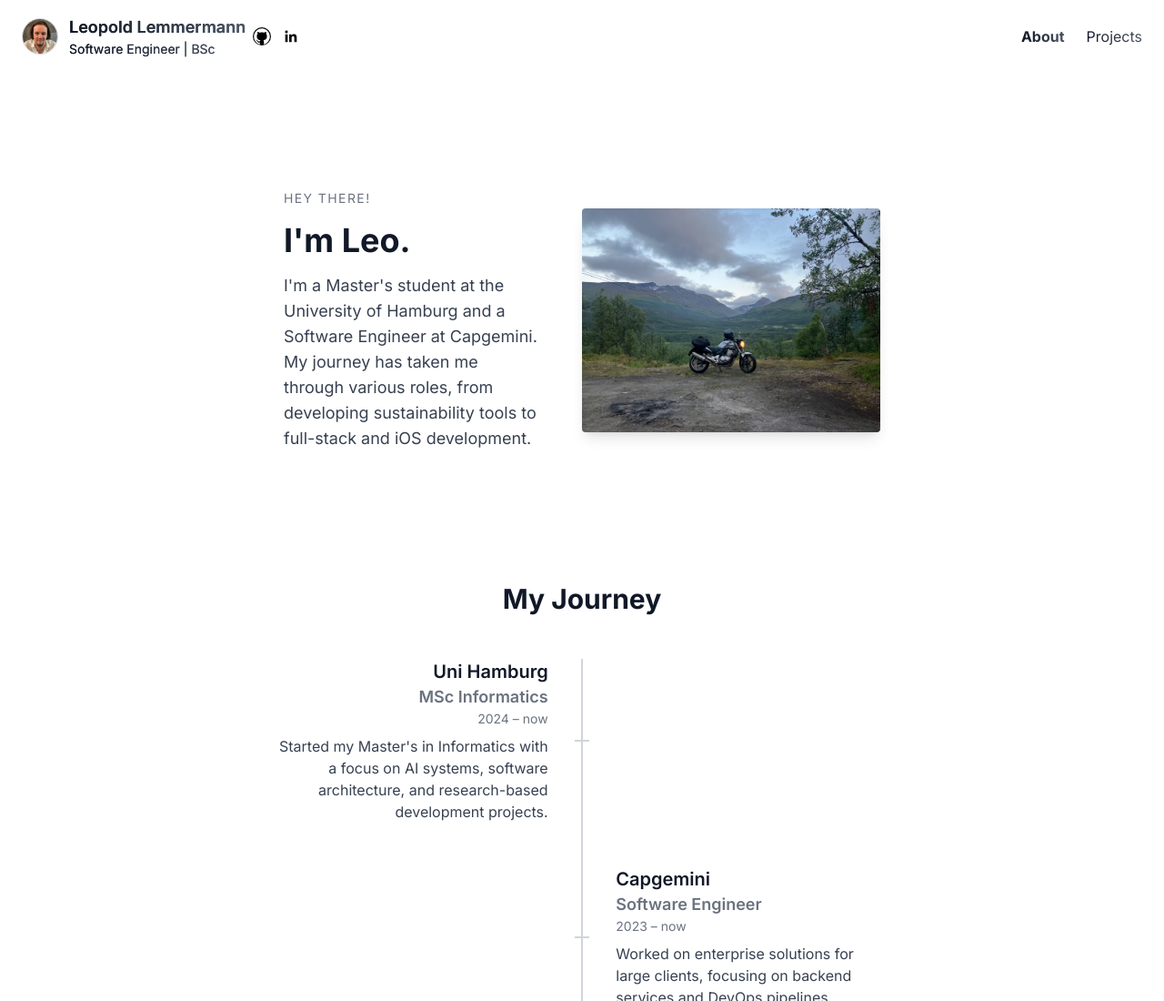
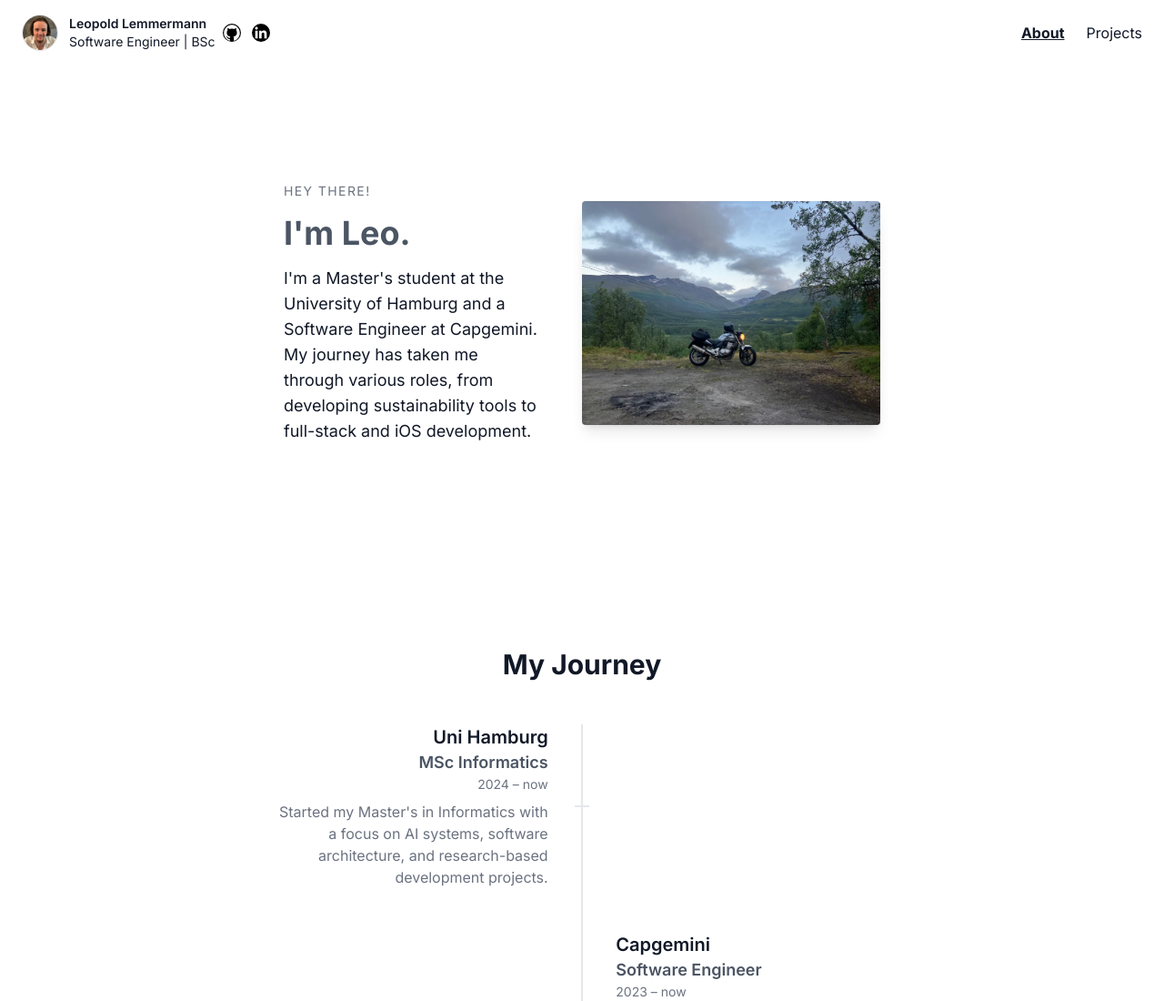
Before and after one commit to leo-lem/leolem.dev, an Astro site: page /about in a window 1280 px wide. Shown: the top 1100 px of the page at 91% size. Built offline with nearby package versions, Linux system fonts and the light colour scheme; Astro itself is replaced by a stand-in of ours.

Commit message:
Unified color schema and extracted timeline component.

```diff
--- a/src/components/NavBar.astro
+++ b/src/components/NavBar.astro
@@ -1,57 +1,68 @@
 ---
 const avatarUrl = "/profile.webp";
 const currentPath = new URL(Astro.request.url).pathname;
+const socials = [
+  {
+    href: "https://github.com/leo-lem",
+    label: "GitHub",
+    icon: "github.svg"
+  },
+  {
+    href: "https://linkedin.com/in/leopoldlemmermann",
+    label: "LinkedIn",
+    icon: "linkedin.svg"
+  }
+];
+const navigation = [
+  {
+    href: "/about",
+    label: "About"
+  },
+  {
+    href: "/projects",
+    label: "Projects"
+  }
+];
 ---
 
 <nav
-  class="flex flex-col md:flex-row md:items-center md:justify-between px-4 md:px-6 py-4 bg-white dark:bg-black text-gray-900 dark:text-gray-100 shadow shadow-white/15 space-y-4 md:space-y-0"
+  class="flex flex-col md:flex-row md:items-center md:justify-between px-4 md:px-6 py-4 shadow shadow-white/15 space-y-4 md:space-y-0"
+  style="background-color: var(--bg-color);"
 >
   <!-- Left block: avatar + name + socials -->
   <div class="flex items-center space-x-2 min-w-0 flex-shrink">
-    <a
-      href="/"
-      class="flex items-center space-x-3 group nav-link-gradient min-w-0 flex-shrink"
-    >
+    <a href="/" class="flex items-center space-x-3 group flex-shrink">
       <img
         src={avatarUrl}
         alt="Leopold Lemmermann"
-        class="w-10 h-10 rounded-full object-cover border border-gray-300 dark:border-gray-700 transform transition group-hover:scale-105 flex-shrink-0"
+        class="w-10 h-10 rounded-full object-cover border transform transition group-hover:scale-105 flex-shrink-0"
       />
-      <div class="flex flex-col whitespace-nowrap min-w-0">
-        <span
-          class="font-semibold text-xs sm:text-sm md:text-base lg:text-lg truncate"
+      <div
+        class="flex flex-col whitespace-nowrap min-w-0 animate-slidefadein nav-link-gradient"
+      >
+        <span class="font-semibold text-xs sm:text-sm truncate"
           >Leopold Lemmermann</span
         >
         <span class="text-xs sm:text-sm truncate">Software Engineer | BSc</span>
       </div>
     </a>
 
+    <!-- Social links -->
     <div
       class="flex flex-col sm:flex-col md:flex-row items-center space-y-2 sm:space-y-2 md:space-y-0 md:space-x-3 opacity-0 animate-slidefadein flex-shrink-0"
     >
+      {
+        socials.map(({ href, label, icon }) => (
           <a
-        href="https://github.com/leo-lem"
-        target="_blank"
+            href={href}
+            style="color: var(--text-color);"
             rel="noopener noreferrer"
             class="hover:opacity-70 transition"
           >
-        <img
-          src="/github.svg"
-          alt="GitHub"
-          class="h-5 w-5 invert dark:invert-0"
-        />
+            <img src={icon} alt={label} class="h-5 w-5 invert dark:invert-0" />
           </a>
-      <a
-        href="https://linkedin.com/in/leopoldlemmermann"
-        target="_blank"
-        class="hover:opacity-70 transition"
-      >
-        <img
-          src="/linkedin.svg"
-          alt="LinkedIn"
-          class="h-5 w-5 text-gray-900 dark:text-gray-100"
-        />
-      </a>
+        ))
+      }
     </div>
   </div>
 
@@ -59,17 +70,15 @@ const currentPath = new URL(Astro.request.url).pathname;
   <div
     class="flex flex-col md:flex-row md:space-x-6 space-y-2 md:space-y-0 opacity-0 animate-slidefadein items-center"
   >
+    {
+      navigation.map(({ href, label }) => (
         <a
-      href="/about"
-      class={`nav-link-gradient ${currentPath === "/about" ? "font-bold underline" : ""}`}
+          href={href}
+          class={`nav-link-gradient ${currentPath === href ? "font-bold underline" : ""}`}
         >
-      About
+          {label}
         </a>
-    <a
-      href="/projects"
-      class={`nav-link-gradient ${currentPath === "/projects" ? "font-bold underline" : ""}`}
-    >
-      Projects
-    </a>
+      ))
+    }
   </div>
 </nav>
--- /dev/null
+++ b/src/components/Timeline.astro
@@ -0,0 +1,98 @@
+---
+export interface Station {
+  data: {
+    title: string;
+    subtitle: string;
+    year: number;
+    duration: string;
+  };
+  body: any;
+}
+
+const { stations } = Astro.props;
+---
+
+<section class="max-w-5xl mx-auto py-12 px-4">
+  <h2 class="text-3xl font-bold mb-12 text-center">My Journey</h2>
+
+  <div class="relative">
+    <!-- Timeline bar -->
+    <div
+      class="hidden md:block absolute left-1/2 transform -translate-x-1/2 h-full border-l-2"
+    >
+    </div>
+    <div class="md:hidden absolute left-0 ml-4 top-0 bottom-0 border-l-2"></div>
+
+    {
+      stations.map((station: Station, index: number) => (
+        <div class="mb-12 md:grid md:grid-cols-9 md:items-center">
+          {index % 2 === 0 && (
+            <>
+              <div class="hidden md:block md:col-span-4 md:text-right">
+                <h3 class="text-xl font-semibold">{station.data.title}</h3>
+                <h4
+                  class="text-lg font-semibold"
+                  style="color: var(--text-secondary-color);"
+                >
+                  {station.data.subtitle}
+                </h4>
+                <p class="text-sm" style="color: var(--text-muted-color);">
+                  {station.data.year} – {station.data.duration}
+                </p>
+                <div class="mt-2" style="color: var(--text-muted-color);">
+                  {station.body}
+                </div>
+              </div>
+              <div class="hidden md:flex md:col-span-1 justify-center">
+                <div class="w-4 border-t-2" />
+              </div>
+              <div class="md:col-span-4" />
+            </>
+          )}
+
+          {index % 2 !== 0 && (
+            <>
+              <div class="md:col-span-4" />
+              <div class="hidden md:flex md:col-span-1 justify-center">
+                <div class="w-4 border-t-2" />
+              </div>
+              <div class="hidden md:block md:col-span-4 md:text-left">
+                <h3 class="text-xl font-semibold">{station.data.title}</h3>
+                <h4
+                  class="text-lg font-semibold"
+                  style="color: var(--text-secondary-color);"
+                >
+                  {station.data.subtitle}
+                </h4>
+                <p class="text-sm" style="color: var(--text-muted-color);">
+                  {station.data.year} – {station.data.duration}
+                </p>
+                <div class="mt-2" style="color: var(--text-muted-color);">
+                  {station.body}
+                </div>
+              </div>
+            </>
+          )}
+
+          {/* Mobile layout */}
+          <div class="md:hidden pl-10 relative">
+            <div class="absolute left-0 top-3 w-4 border-t-2" />
+            <h3 class="text-xl font-semibold">{station.data.title}</h3>
+            <h4
+              class="text-lg font-semibold"
+              style="color: var(--text-secondary-color);"
+            >
+              {station.data.subtitle}
+            </h4>
+            <p class="text-sm" style="color: var(--text-muted-color);">
+              {station.data.year} – {station.data.duration}
+            </p>
+            <div class="mt-2" style="color: var(--text-muted-color);">
+              {station.body}
+            </div>
+          </div>
+        </div>
+      ))
+    }
+  </div>
+</section>
--- a/src/layouts/BaseLayout.astro
+++ b/src/layouts/BaseLayout.astro
@@ -1,6 +1,6 @@
 ---
-import Navbar from "../components/NavBar.astro";
 import "../styles/global.css";
+import NavBar from "../components/NavBar.astro";
 const { title } = Astro.props;
 ---
 
@@ -17,9 +17,12 @@ const { title } = Astro.props;
       rel="stylesheet"
     />
   </head>
-  <body class="bg-white dark:bg-black text-gray-900 dark:text-gray-100">
-    <Navbar />
-    <main class="max-w-3xl mx-auto p-8">
+  <body
+    style="background-color: var(--bg-color); color: var(--text-color); border-color: var(--border-color);"
+  >
+    <NavBar />
+
+    <main class="max-w-3xl mx-auto p-8 gap-20 flex flex-col">
       <slot />
     </main>
   </body>
--- a/src/pages/about.astro
+++ b/src/pages/about.astro
@@ -1,5 +1,6 @@
 ---
 import BaseLayout from "../layouts/BaseLayout.astro";
+import Timeline from "../components/Timeline.astro";
 import { getCollection } from "astro:content";
 
 const raw_stations = await getCollection("stations");
@@ -21,19 +22,25 @@ const stations = raw_stations.map((station) => {
 });
 ---
 
-<BaseLayout title="About">
+<BaseLayout title="About me">
   <section
     class="flex flex-col md:flex-row items-center justify-center py-24 px-6 space-y-8 md:space-y-0 md:space-x-12 text-center md:text-left max-w-5xl mx-auto"
   >
     <!-- Left text block -->
     <div class="space-y-4">
       <p
-        class="uppercase tracking-widest text-sm text-gray-500 dark:text-gray-400"
+        class="uppercase tracking-widest text-sm"
+        style="color: var(--text-muted-color);"
       >
         Hey there!
       </p>
-      <h1 class="text-4xl font-bold">I'm Leo.</h1>
-      <p class="text-lg max-w-md text-gray-700 dark:text-gray-300">
+      <h1
+        class="text-4xl font-bold"
+        style="color: var(--text-secondary-color);"
+      >
+        I'm Leo.
+      </h1>
+      <p class="text-lg max-w-md">
         I'm a Master's student at the University of Hamburg and a Software
         Engineer at Capgemini. My journey has taken me through various roles,
         from developing sustainability tools to full-stack and iOS development.
@@ -48,84 +55,5 @@ const stations = raw_stations.map((station) => {
     />
   </section>
 
-  <section class="max-w-5xl mx-auto py-12 px-4">
-    <h2 class="text-3xl font-bold mb-12 text-center">My Journey</h2>
-
-    <div class="relative">
-      <!-- Timeline bar -->
-      <div
-        class="hidden md:block absolute left-1/2 transform -translate-x-1/2 h-full border-l-2 border-gray-300 dark:border-gray-700"
-      >
-      </div>
-      <div
-        class="md:hidden absolute left-4 top-0 bottom-0 border-l-2 border-gray-300 dark:border-gray-700"
-      >
-      </div>
-
-      {
-        stations.map((station, index) => (
-          <div class="mb-12 md:grid md:grid-cols-9 md:items-center">
-            {/* Left side entry */}
-            {index % 2 === 0 && (
-              <>
-                <div class="hidden md:block md:col-span-4 md:text-right">
-                  <h3 class="text-xl font-semibold">{station.data.title}</h3>
-                  <h4 class="text-lg font-semibold text-gray-500 dark:text-gray-400">
-                    {station.data.subtitle}
-                  </h4>
-                  <p class="text-sm text-gray-500 dark:text-gray-400">
-                    {station.data.year} – {station.data.duration}
-                  </p>
-                  <div class="mt-2 text-gray-700 dark:text-gray-300">
-                    {station.body}
-                  </div>
-                </div>
-                <div class="hidden md:flex md:col-span-1 justify-center">
-                  <div class="w-4 border-t-2 border-gray-300 dark:border-gray-700" />
-                </div>
-                <div class="md:col-span-4" />
-              </>
-            )}
-
-            {/* Right side entry */}
-            {index % 2 !== 0 && (
-              <>
-                <div class="md:col-span-4" />
-                <div class="hidden md:flex md:col-span-1 justify-center">
-                  <div class="w-4 border-t-2 border-gray-300 dark:border-gray-700" />
-                </div>
-                <div class="hidden md:block md:col-span-4 md:text-left">
-                  <h3 class="text-xl font-semibold">{station.data.title}</h3>
-                  <h4 class="text-lg font-semibold text-gray-500 dark:text-gray-400">
-                    {station.data.subtitle}
-                  </h4>
-                  <p class="text-sm text-gray-500 dark:text-gray-400">
-                    {station.data.year} – {station.data.duration}
-                  </p>
-                  <div class="mt-2 text-gray-700 dark:text-gray-300">
-                    {station.body}
-                  </div>
-                </div>
-              </>
-            )}
-
-            {/* Mobile layout */}
-            <div class="md:hidden pl-10 relative">
-              <div class="absolute left-0 top-3 w-4 border-t-2 border-gray-300 dark:border-gray-700" />
-              <h3 class="text-xl font-semibold">{station.data.title}</h3>
-              <h4 class="text-lg font-semibold text-gray-500 dark:text-gray-400">
-                {station.data.subtitle}
-              </h4>
-              <p class="text-sm text-gray-500 dark:text-gray-400">
-                {station.data.year} – {station.data.duration}
-              </p>
-              <div class="mt-2 text-gray-700 dark:text-gray-300">
-                {station.body}
-              </div>
-            </div>
-          </div>
-        ))
-      }
-    </div>
-  </section>
+  <Timeline stations={stations} />
 </BaseLayout>
--- a/src/styles/global.css
+++ b/src/styles/global.css
@@ -2,18 +2,46 @@
 @tailwind components;
 @tailwind utilities;
 
-.nav-link-gradient {
-  @apply bg-gradient-to-r from-gray-900 to-gray-600 dark:from-white dark:to-gray-400 bg-clip-text text-transparent hover:from-pink-500 hover:to-yellow-500 transition;
+/* colors */
+:root {
+  --bg-color: #ffffff;
+  --primary-color: #1f2937;
+  --text-color: #111827;
+  --text-secondary-color: #4b5563;
+  --text-muted-color: #6b7280;
+  --border-color: #374151;
 }
 
-.nav-link-gradient span {
-  @apply bg-gradient-to-r from-gray-900 to-gray-600 dark:from-white dark:to-gray-400 bg-clip-text text-transparent;
+@media (prefers-color-scheme: dark) {
+  :root {
+    --bg-color: #000000;
+    --primary-color: #f3f4f6;
+    --text-color: #f9f9f9;
+    --text-secondary-color: #d1d5db;
+    --text-muted-color: #9ca3af;
+    --border-color: #e5e7eb;
+  }
 }
 
-.nav-link-gradient:hover span {
-  @apply bg-gradient-to-r bg-clip-text text-transparent from-pink-500 to-yellow-500;
+/* Base nav link: no gradient by default, uses CSS variable for text color */
+.nav-link-gradient {
+  color: var(--text-color);
+  @apply transition;
 }
 
+/* Only apply gradient on hover */
+.nav-link-gradient:hover {
+  background: linear-gradient(to right, #ec4899, #facc15);
+  background-clip: text;
+  -webkit-background-clip: text;
+  -webkit-text-fill-color: transparent;
+}
+
+/* Active nav link: always vibrant gradient + bold */
 .active-nav-link {
-  @apply bg-gradient-to-r from-pink-500 to-yellow-500 bg-clip-text text-transparent font-bold;
+  background: linear-gradient(to right, #ec4899, #facc15);
+  background-clip: text;
+  -webkit-background-clip: text;
+  -webkit-text-fill-color: transparent;
+  @apply font-bold;
 }
--- a/tailwind.config.ts
+++ b/tailwind.config.ts
@@ -21,7 +21,7 @@ const config: Config = {
       },
     },
   },
-  darkMode: 'media',
+  darkMode: 'class',
   plugins: [],
 };
 
```
Also changed, not shown: src/pages/index.astro (+17 -7 lines). Lines whose indentation alone changed are shown as unchanged.
